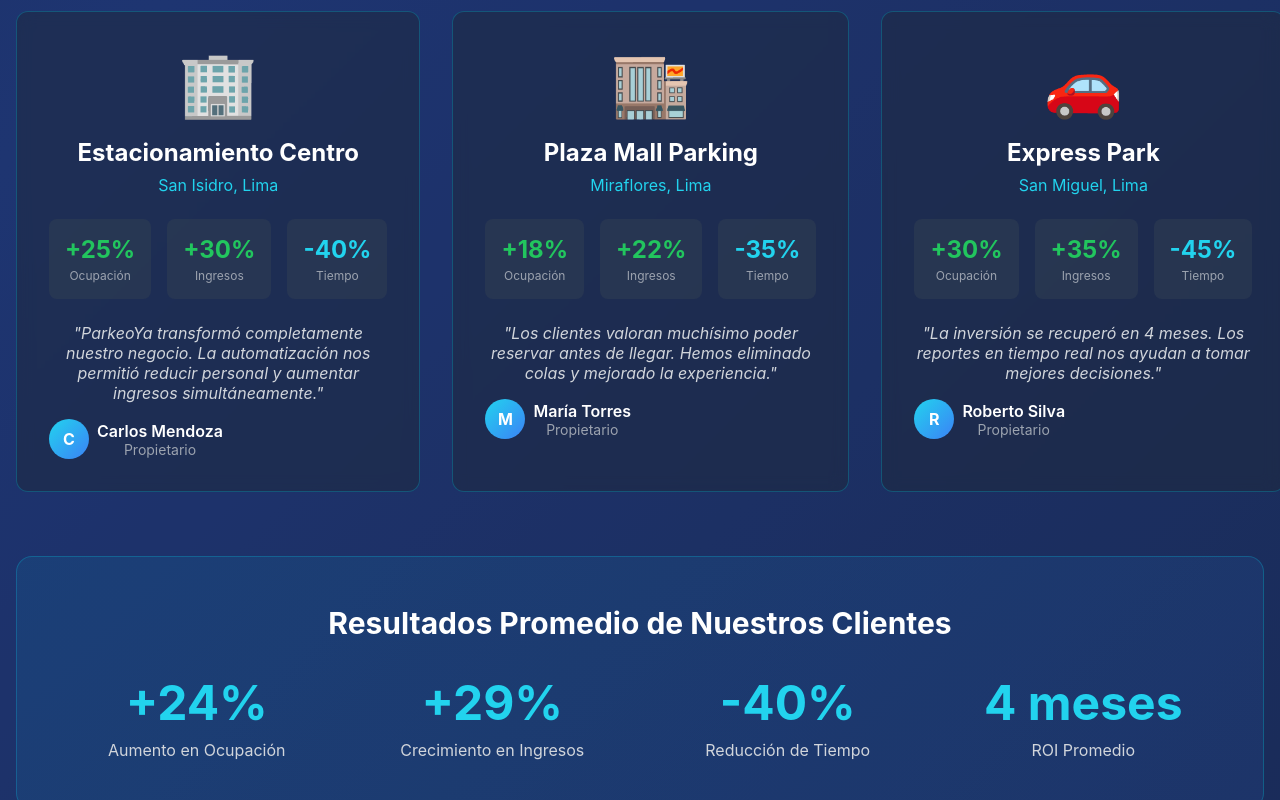
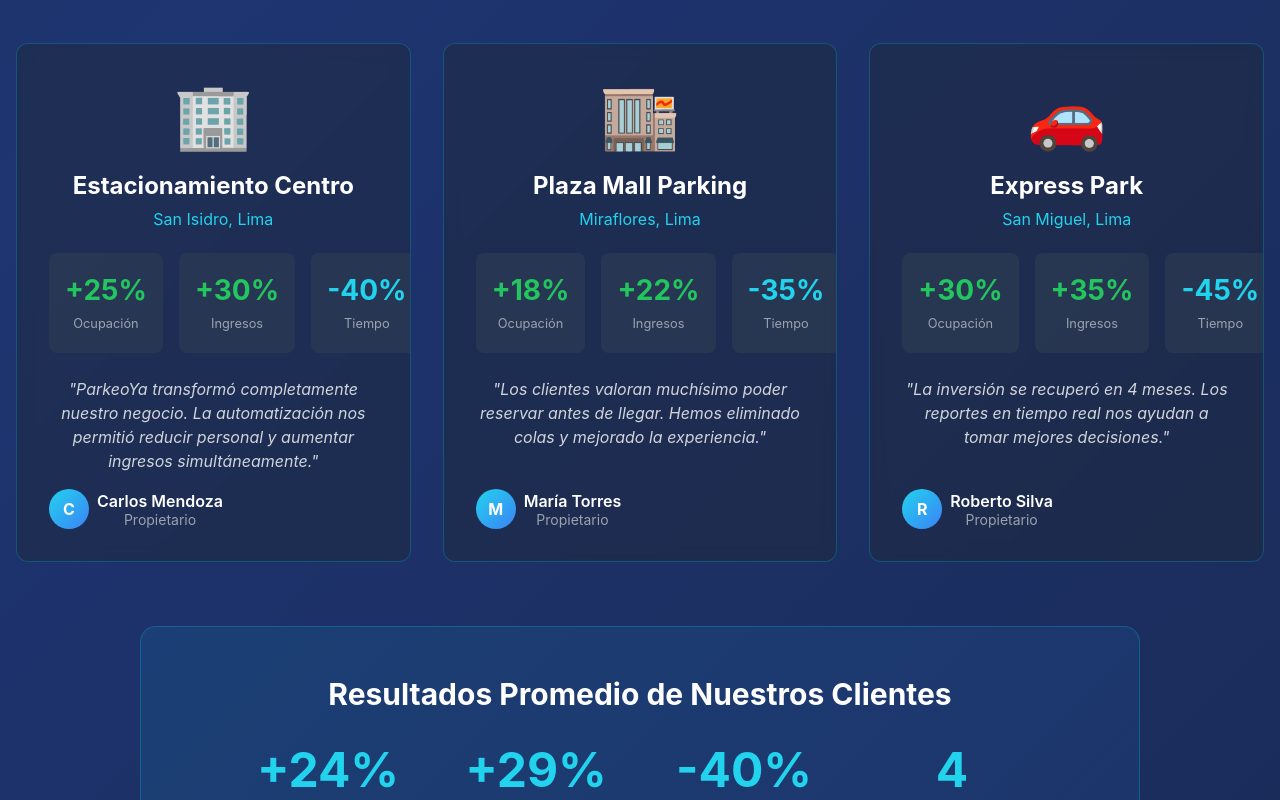
Before and after one commit to Lorem-Ipsum-UPC/Landing-Page, a React (Create React App) app: page / in a window 1280 px wide. Shown: the part 5240-6040 px from the top of the page. Built offline with nearby package versions, Linux system fonts and the light colour scheme.

Commit message:
style: update case study grid and card styles for improved responsiveness and layout

```diff
--- a/src/components/ParkeoYaLanding.css
+++ b/src/components/ParkeoYaLanding.css
@@ -737,7 +737,7 @@
   background-color: #1e293b;
   border-radius: 8px;
   padding: 4px;
-  margin-bottom: 2rem;
+  margin:2rem 2rem;
 }
 
 .pricing-toggle-btn {
@@ -914,10 +914,35 @@
 /* Case Studies */
 .case-studies-grid {
   display: grid;
-  gap: 2rem;
-}
-
-@media (min-width: 768px) {
+  gap: 1.5rem;
+  grid-template-columns: 1fr;
+  width: 100%;
+  max-width: 100%;
+}
+
+/* Móviles muy pequeños */
+@media (max-width: 375px) {
+  .case-studies-grid {
+    gap: 1rem;
+  }
+}
+
+/* Tablet pequeña */
+@media (min-width: 480px) {
+  .case-studies-grid {
+    gap: 2rem;
+  }
+}
+
+/* Tablet */
+@media (min-width: 768px) {
+  .case-studies-grid {
+    grid-template-columns: repeat(2, 1fr);
+  }
+}
+
+/* Desktop */
+@media (min-width: 1024px) {
   .case-studies-grid {
     grid-template-columns: repeat(3, 1fr);
   }
@@ -928,8 +953,31 @@
   backdrop-filter: blur(8px);
   border: 1px solid rgba(6, 182, 212, 0.3);
   border-radius: 12px;
-  padding: 2rem;
+  padding: 1.5rem;
   transition: border-color 0.3s ease;
+  width: 100%;
+  max-width: 100%;
+  overflow: hidden;
+}
+
+@media (max-width: 375px) {
+  .case-study-card {
+    padding: 1rem;
+  }
+}
+
+@media (min-width: 480px) {
+  .case-study-card {
+    padding: 2rem;
+  }
+}
+
+@media (min-width: 768px) {
+  .case-study-card {
+    min-height: 500px;
+    display: flex;
+    flex-direction: column;
+  }
 }
 
 .case-study-card:hover {
@@ -937,14 +985,28 @@
 }
 
 .case-study-image {
-  font-size: 4rem;
+  font-size: 3rem;
   margin-bottom: 1rem;
+  text-align: center;
+}
+
+@media (min-width: 480px) {
+  .case-study-image {
+    font-size: 4rem;
+  }
 }
 
 .case-study-title {
-  font-size: 1.5rem;
+  font-size: 1.25rem;
   font-weight: 700;
   margin-bottom: 0.5rem;
+  line-height: 1.3;
+}
+
+@media (min-width: 480px) {
+  .case-study-title {
+    font-size: 1.5rem;
+  }
 }
 
 .case-study-location {
@@ -955,21 +1017,63 @@
 .case-study-results {
   display: grid;
   grid-template-columns: repeat(3, 1fr);
-  gap: 1rem;
+  gap: 0.75rem;
   margin-bottom: 1.5rem;
+}
+
+@media (min-width: 480px) {
+  .case-study-results {
+    gap: 1rem;
+  }
+}
+
+@media (min-width: 768px) {
+  .case-study-results {
+    margin-top: auto;
+  }
 }
 
 .case-study-metric {
   text-align: center;
-  padding: 1rem;
+  padding: 0.75rem;
   background-color: rgba(51, 65, 85, 0.5);
   border-radius: 8px;
+  min-height: 80px;
+  display: flex;
+  flex-direction: column;
+  justify-content: center;
+}
+
+@media (min-width: 480px) {
+  .case-study-metric {
+    padding: 1rem;
+    min-height: 90px;
+  }
+}
+
+@media (min-width: 768px) {
+  .case-study-metric {
+    min-height: 100px;
+  }
 }
 
 .case-study-metric-value {
-  font-size: 1.5rem;
+  font-size: 1.25rem;
   font-weight: 700;
   margin-bottom: 4px;
+  line-height: 1.2;
+}
+
+@media (min-width: 480px) {
+  .case-study-metric-value {
+    font-size: 1.5rem;
+  }
+}
+
+@media (min-width: 768px) {
+  .case-study-metric-value {
+    font-size: 1.75rem;
+  }
 }
 
 .case-study-metric-value.positive {
@@ -981,15 +1085,37 @@
 }
 
 .case-study-metric-label {
-  font-size: 0.75rem;
+  font-size: 0.7rem;
   color: #9ca3af;
   margin-top: 4px;
+  line-height: 1.3;
+}
+
+@media (min-width: 480px) {
+  .case-study-metric-label {
+    font-size: 0.75rem;
+  }
+}
+
+@media (min-width: 768px) {
+  .case-study-metric-label {
+    font-size: 0.8rem;
+  }
 }
 
 .case-study-testimonial {
   color: #d1d5db;
   margin-bottom: 1rem;
   font-style: italic;
+  font-size: 0.9rem;
+  line-height: 1.5;
+  flex-grow: 1;
+}
+
+@media (min-width: 480px) {
+  .case-study-testimonial {
+    font-size: 1rem;
+  }
 }
 
 .case-study-author {
@@ -1030,6 +1156,8 @@
   border-radius: 1rem;
   padding: 2rem;
   text-align: center;
+  width: 100%;
+  box-sizing: border-box;
 }
 
 @media (min-width: 768px) {
@@ -1038,16 +1166,45 @@
   }
 }
 
+@media (min-width: 1200px) {
+  .case-study-summary {
+    max-width: 1000px;
+    margin-left: auto;
+    margin-right: auto;
+    margin-top: 4rem;
+  }
+}
+
 .case-study-summary-title {
-  font-size: 1.875rem;
+  font-size: 1.5rem;
   font-weight: 700;
   margin-bottom: 1rem;
+  line-height: 1.3;
+}
+
+@media (min-width: 480px) {
+  .case-study-summary-title {
+    font-size: 1.75rem;
+  }
+}
+
+@media (min-width: 768px) {
+  .case-study-summary-title {
+    font-size: 1.875rem;
+  }
 }
 
 .case-study-summary-stats {
   display: grid;
-  gap: 2rem;
+  gap: 1.5rem;
   margin-top: 2rem;
+  grid-template-columns: repeat(2, 1fr);
+}
+
+@media (min-width: 480px) {
+  .case-study-summary-stats {
+    gap: 2rem;
+  }
 }
 
 @media (min-width: 768px) {
@@ -1056,16 +1213,37 @@
   }
 }
 
+@media (min-width: 1024px) {
+  .case-study-summary-stats {
+    max-width: 800px;
+    margin-left: auto;
+    margin-right: auto;
+  }
+}
+
 .case-study-summary-stat {
   display: flex;
   flex-direction: column;
 }
 
 .case-study-summary-number {
-  font-size: 3rem;
+  font-size: 2.25rem;
   font-weight: 700;
   color: #22d3ee;
   margin-bottom: 0.5rem;
+  line-height: 1;
+}
+
+@media (min-width: 480px) {
+  .case-study-summary-number {
+    font-size: 2.75rem;
+  }
+}
+
+@media (min-width: 768px) {
+  .case-study-summary-number {
+    font-size: 3rem;
+  }
 }
 
 .case-study-summary-label {
```
